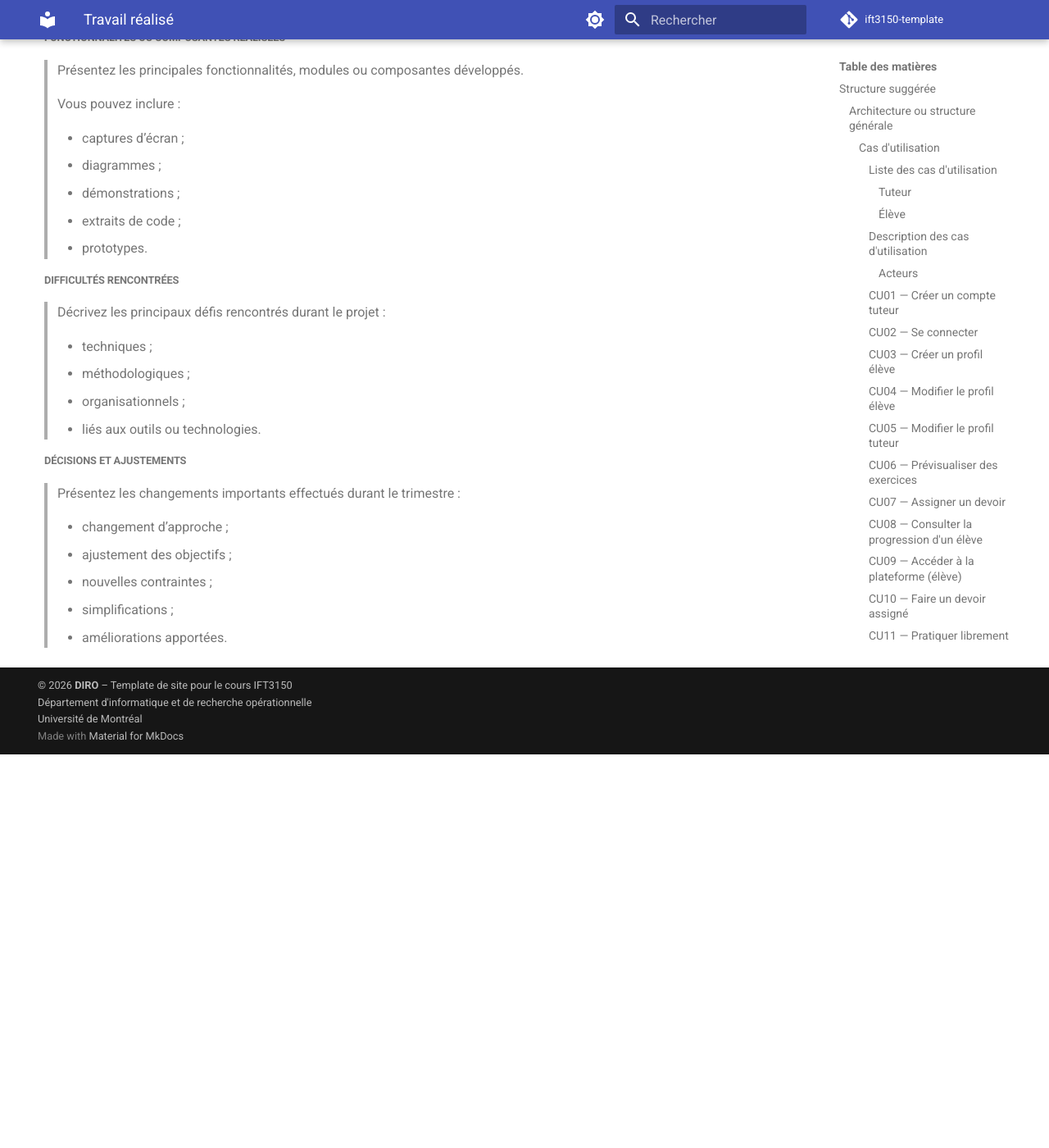
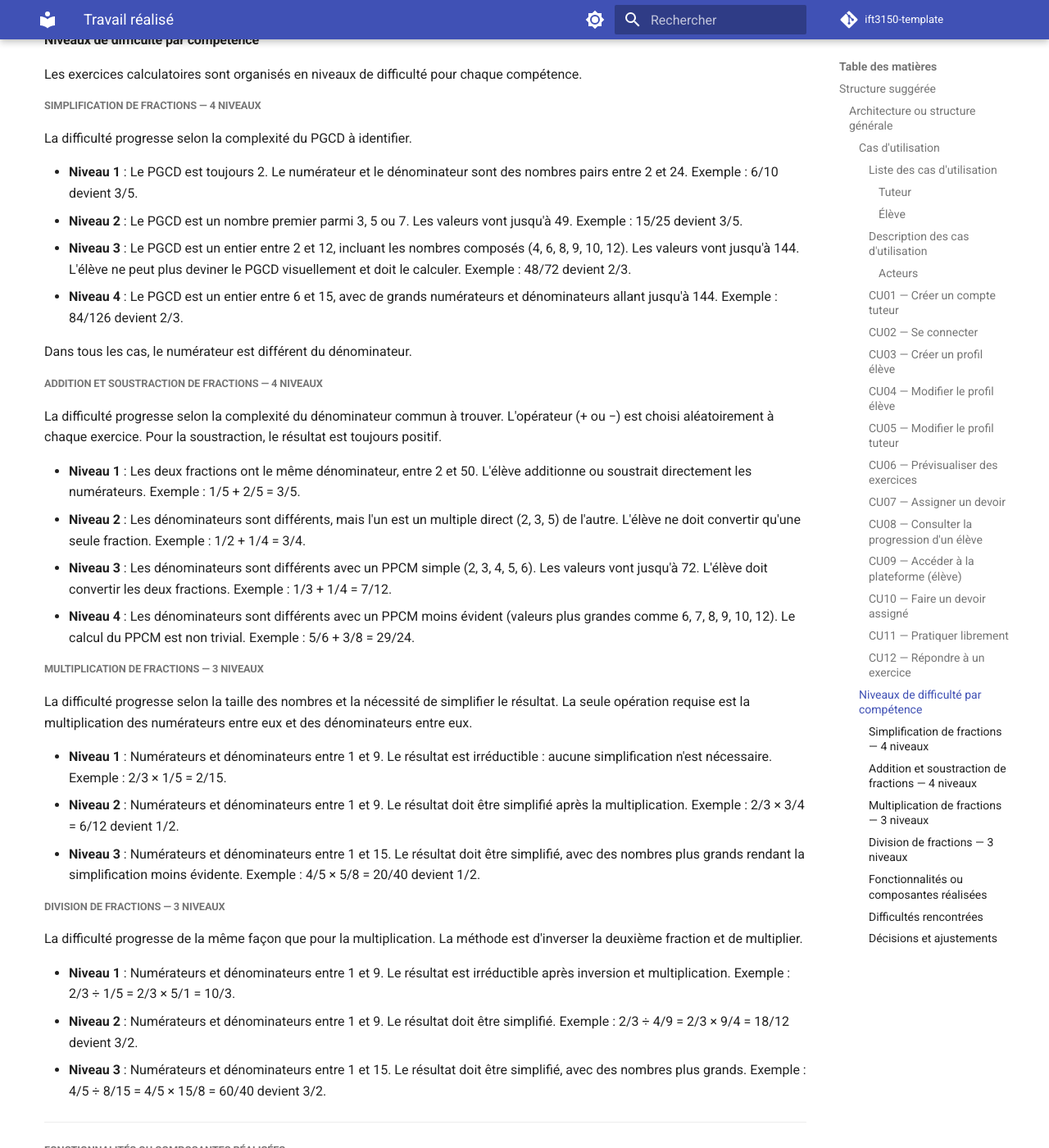
Before and after one commit to IsabelleGuillard/Projet-IFT3150, an MkDocs documentation site: the page built from docs/realisation.md, in a window 1280 px wide and 1400 px high, scrolled down 4739 px. Shown: the whole window at 82% size. Built offline with MkDocs 1.6.1 and Material for MkDocs 9.7.7, drawn with Linux system fonts in a browser that asks for light colours; emoji names are drawn with the system emoji font; comment, search, counter and statistics services are not loaded; before the commit the page ends 5659 px from its top, so only the background shows below that.

Commit message:
Update realisation.md

```diff
--- a/docs/realisation.md
+++ b/docs/realisation.md
@@ -289,6 +289,63 @@
   - 2a.2. Le scénario se termine.
 
 ---
+#### Niveaux de difficulté par compétence
+
+Les exercices calculatoires sont organisés en niveaux de difficulté pour chaque compétence.
+
+##### Simplification de fractions — 4 niveaux
+
+La difficulté progresse selon la complexité du PGCD à identifier.
+
+- **Niveau 1** : Le PGCD est toujours 2. Le numérateur et le dénominateur sont des nombres pairs entre 2 et 24.
+  Exemple : 6/10 devient 3/5.
+- **Niveau 2** : Le PGCD est un nombre premier parmi 3, 5 ou 7. Les valeurs vont jusqu'à 49.
+  Exemple : 15/25 devient 3/5.
+- **Niveau 3** : Le PGCD est un entier entre 2 et 12, incluant les nombres composés (4, 6, 8, 9, 10, 12). Les valeurs vont jusqu'à 144. L'élève   ne peut plus deviner le PGCD visuellement et doit le calculer.
+  Exemple : 48/72 devient 2/3.
+- **Niveau 4** : Le PGCD est un entier entre 6 et 15, avec de grands numérateurs et dénominateurs allant jusqu'à 144.
+  Exemple : 84/126 devient 2/3.
+
+Dans tous les cas, le numérateur est différent du dénominateur.
+
+
+##### Addition et soustraction de fractions — 4 niveaux
+
+La difficulté progresse selon la complexité du dénominateur commun à trouver. L'opérateur (+ ou −) est choisi aléatoirement à chaque exercice. Pour la soustraction, le résultat est toujours positif.
+
+- **Niveau 1** : Les deux fractions ont le même dénominateur, entre 2 et 50. L'élève additionne ou soustrait directement les numérateurs.
+  Exemple : 1/5 + 2/5 = 3/5.
+- **Niveau 2** : Les dénominateurs sont différents, mais l'un est un multiple direct (2, 3, 5) de l'autre. L'élève ne doit convertir qu'une       seule fraction.
+  Exemple : 1/2 + 1/4 = 3/4.
+- **Niveau 3** : Les dénominateurs sont différents avec un PPCM simple (2, 3, 4, 5, 6). Les valeurs vont jusqu'à 72. L'élève doit convertir les   deux fractions.
+  Exemple : 1/3 + 1/4 = 7/12.
+- **Niveau 4** : Les dénominateurs sont différents avec un PPCM moins évident (valeurs plus grandes comme 6, 7, 8, 9, 10, 12). Le calcul du       PPCM est non trivial.
+  Exemple : 5/6 + 3/8 = 29/24.
+
+
+##### Multiplication de fractions — 3 niveaux
+
+La difficulté progresse selon la taille des nombres et la nécessité de simplifier le résultat. La seule opération requise est la multiplication des numérateurs entre eux et des dénominateurs entre eux.
+
+- **Niveau 1** : Numérateurs et dénominateurs entre 1 et 9. Le résultat est irréductible : aucune simplification n'est nécessaire.
+  Exemple : 2/3 × 1/5 = 2/15.
+- **Niveau 2** : Numérateurs et dénominateurs entre 1 et 9. Le résultat doit être simplifié après la multiplication.
+  Exemple : 2/3 × 3/4 = 6/12 devient 1/2.
+- **Niveau 3** : Numérateurs et dénominateurs entre 1 et 15. Le résultat doit être simplifié, avec des nombres plus grands rendant la             simplification moins évidente.
+  Exemple : 4/5 × 5/8 = 20/40 devient 1/2.
+
+
+##### Division de fractions — 3 niveaux
+
+La difficulté progresse de la même façon que pour la multiplication. La méthode est d'inverser la deuxième fraction et de multiplier.
+
+- **Niveau 1** : Numérateurs et dénominateurs entre 1 et 9. Le résultat est irréductible après inversion et multiplication.
+  Exemple : 2/3 ÷ 1/5 = 2/3 × 5/1 = 10/3.
+- **Niveau 2** : Numérateurs et dénominateurs entre 1 et 9. Le résultat doit être simplifié.
+  Exemple : 2/3 ÷ 4/9 = 2/3 × 9/4 = 18/12 devient 3/2.
+- **Niveau 3** : Numérateurs et dénominateurs entre 1 et 15. Le résultat doit être simplifié, avec des nombres plus grands.
+  Exemple : 4/5 ÷ 8/15 = 4/5 × 15/8 = 60/40 devient 3/2.
+---
 
 ##### Fonctionnalités ou composantes réalisées
 
```
